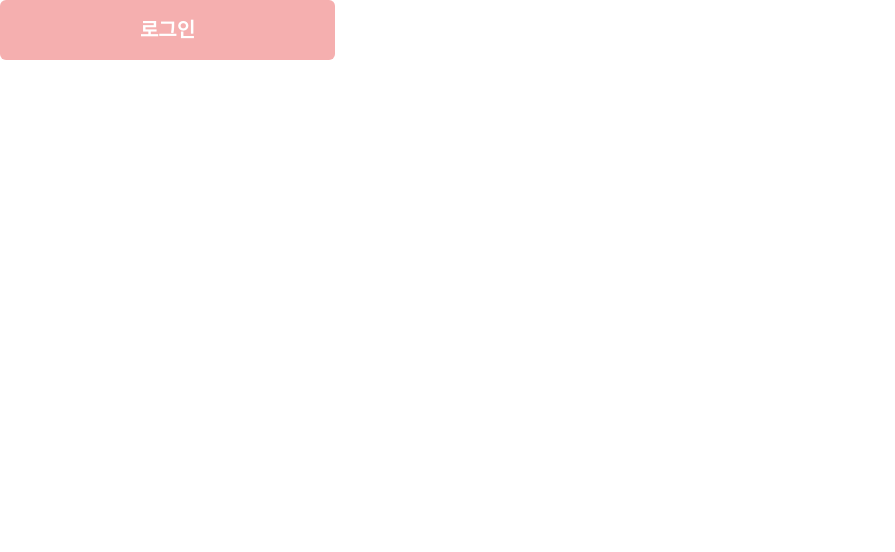
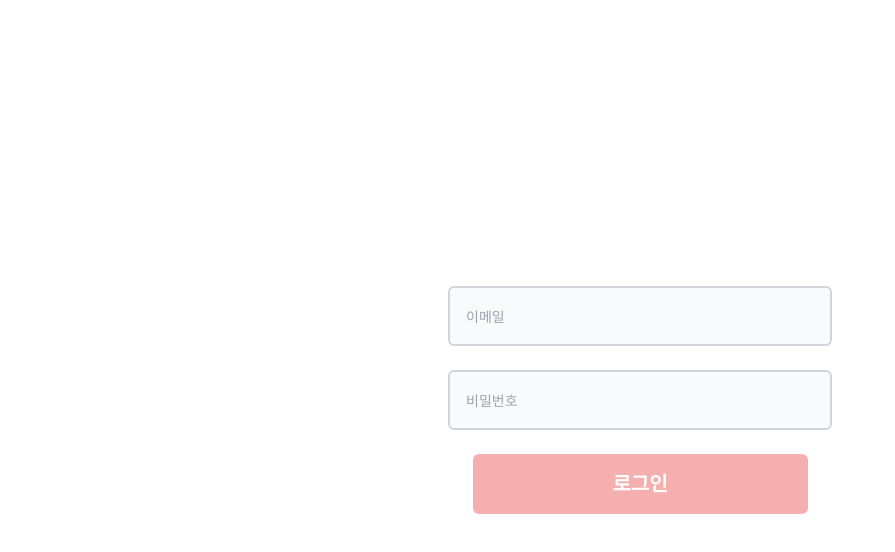
Before and after one commit to FiveOneStudy/Client, a React (Create React App) app: page /login in a window 1280 px wide. Shown: the top 552 px of the page, without its empty margins (0-895 px from the left). Built offline with nearby package versions, Linux system fonts and the light colour scheme.

Commit message:
Add Input Component

```diff
--- /dev/null
+++ b/src/components/auth/Input.jsx
@@ -0,0 +1,14 @@
+export function Input({ placeholder }) {
+  return (
+    <input
+      placeholder={placeholder}
+      className="
+        w-96 bg-gray-50 h-card rounded-md
+        border-2 border-gray-300
+        px-4 py-2 text-sm font-medium text-black
+        focus:outline-none
+        focus:border-P400
+      "
+    />
+  );
+}
--- a/src/pages/auth/Login.jsx
+++ b/src/pages/auth/Login.jsx
@@ -1,6 +1,14 @@
 import { Button } from "../../components/auth/Button";
+import { Input } from "../../components/auth/Input";
 
-export function Login(){
-    return <Button>로그인</Button>;
-
+export function Login() {
+  return (
+    <>
+      <div className="flex flex-col items-center justify-center h-screen gap-6">
+        <Input placeholder="이메일" />
+        <Input placeholder="비밀번호" />
+        <Button>로그인</Button>
+      </div>
+    </>
+  );
 }
```
